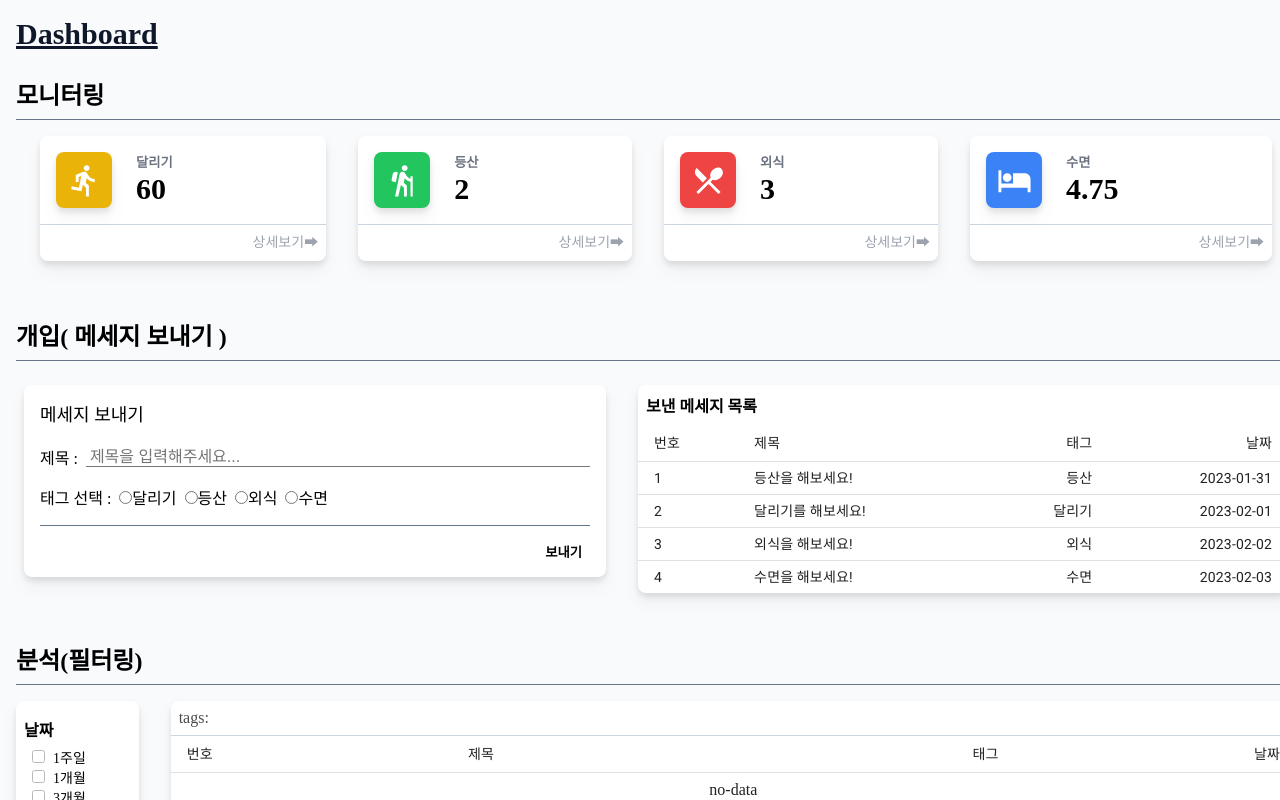
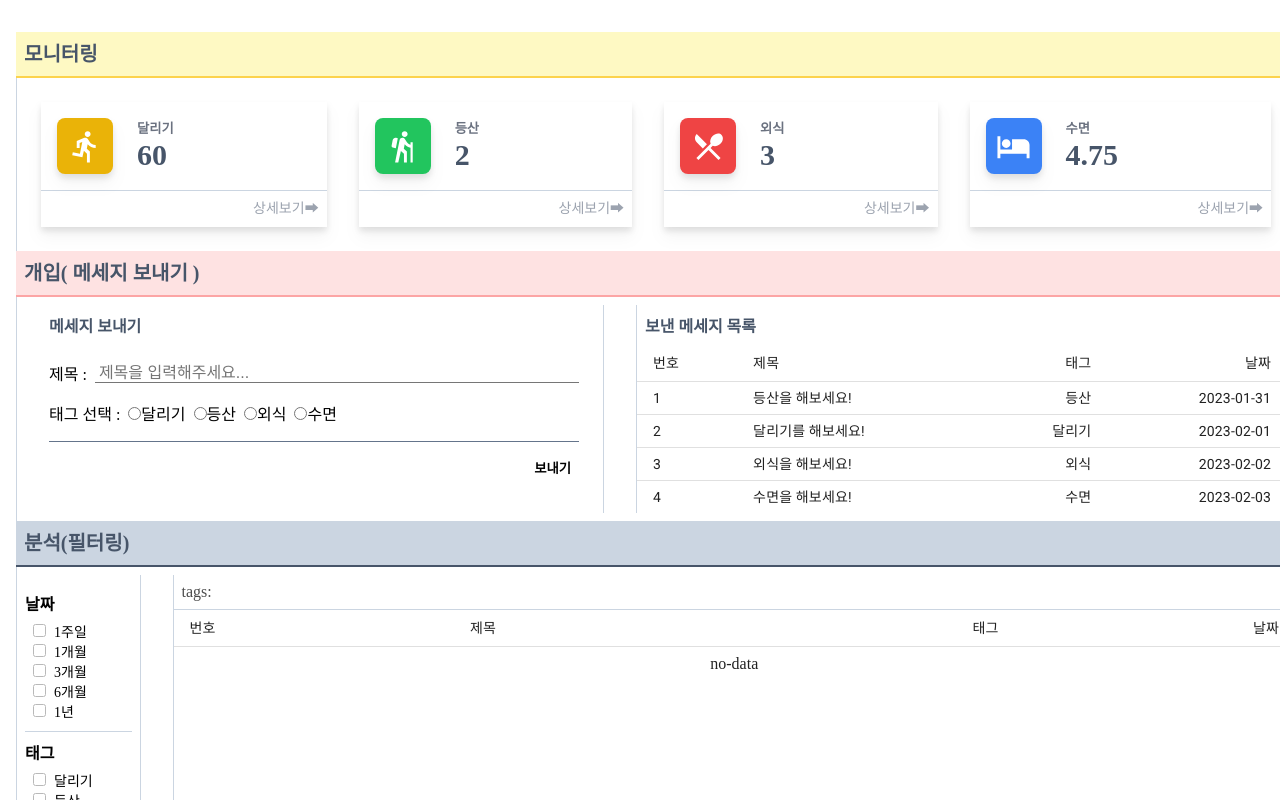
Before and after one commit to menomik1011/nextjs-ts-tailwind-dash, a Next.js app: page / in a window 1280 px wide. Shown: the top 800 px of the page. Built offline with nearby package versions, Linux system fonts and the light colour scheme.

Commit message:
edit css like-notion

```diff
--- a/package.json
+++ b/package.json
@@ -19,6 +19,7 @@
     "@types/react-dom": "18.0.10",
     "eslint": "8.33.0",
     "eslint-config-next": "13.1.6",
+    "firebase": "^9.17.1",
     "next": "13.1.6",
     "react": "18.2.0",
     "react-dom": "18.2.0",
--- a/src/components/main/Monitoring.tsx
+++ b/src/components/main/Monitoring.tsx
@@ -32,11 +32,11 @@ const monitoringList = [
 
 export default function Monitoring() {
   return (
-    <div className="px-2 py-4 flex flex-wrap">
+    <div className="px-2 py-6 flex flex-wrap border-solid border-0 border-x-[1px] border-slate-300">
       {monitoringList.map((item) => (
         <div
           key={item.title}
-          className="mx-4 flex-col grow bg-white drop-shadow-lg rounded-lg"
+          className="mx-4 flex-col grow bg-white drop-shadow-lg"
         >
           <div className="flex p-4">
             <div
@@ -46,7 +46,7 @@ export default function Monitoring() {
             </div>
             <div className="flex-col items-start">
               <h5 className="text-gray-500">{item.title}</h5>
-              <h2 className="text-3xl">{item.score}</h2>
+              <h2 className="text-3xl text-slate-600">{item.score}</h2>
             </div>
           </div>
           <div className="p-2 border-solid border-0 border-t-[1px] border-slate-300 text-right text-sm text-gray-400 ">
--- a/src/pages/_document.tsx
+++ b/src/pages/_document.tsx
@@ -9,7 +9,7 @@ export default function Document() {
           href="https://fonts.googleapis.com/css?family=Roboto:300,400,500,700&display=swap"
         />
       </Head>
-      <body className='bg-slate-50'>
+      <body className='bg-white'>
         <Main />
         <NextScript />
       </body>
--- a/src/pages/index.tsx
+++ b/src/pages/index.tsx
@@ -1,8 +1,4 @@
 import Head from "next/head";
-import DirectionsRunIcon from "@mui/icons-material/DirectionsRun";
-import HikingIcon from "@mui/icons-material/Hiking";
-import LocalDiningIcon from "@mui/icons-material/LocalDining";
-import HotelIcon from "@mui/icons-material/Hotel";
 import { ChangeEvent, FormEvent, MouseEvent, useEffect, useState } from "react";
 import Table from "@mui/material/Table";
 import TableBody from "@mui/material/TableBody";
@@ -11,7 +7,7 @@ import TableContainer from "@mui/material/TableContainer";
 import TableHead from "@mui/material/TableHead";
 import TableRow from "@mui/material/TableRow";
 import Paper from "@mui/material/Paper";
-import Monitoring from "@/components/main/monitoring";
+import Monitoring from "@/components/main/Monitoring";
 
 function createMsgData(
   index: number,
@@ -38,8 +34,6 @@ export default function Home() {
   const [selectedMsgList, setSelectedMsgList] = useState(
     msgLists.filter((row) => selectedTagInFilter.includes(row.tag))
   );
-
-  console.log(selectedTagInFilter);
 
   const onSelectedRadio = (e: ChangeEvent<HTMLInputElement>) => {
     setSelectTag(e.target.value);
@@ -74,10 +68,7 @@ export default function Home() {
     const removeTag = e.currentTarget.textContent?.split(" ")[0];
     const remove = selectedTagInFilter.filter((tag) => tag !== removeTag);
     setSelectedTagInFilter(remove);
-    console.log(e.currentTarget.textContent?.split(" ")[0]);
   };
-
-  useEffect(() => {}, []);
 
   useEffect(() => {
     setSelectedMsgList(
@@ -93,25 +84,27 @@ export default function Home() {
         <meta name="viewport" content="width=device-width, initial-scale=1" />
         <link rel="icon" href="/favicon.ico" />
       </Head>
-      <main className="container mx-auto px-4 pb-8">
-        <h1 className="text-3xl font-bold underline text-slate-900 py-4">
+      <main className="container mx-auto px-4 py-8">
+        {/* <h1 className="text-3xl font-bold underline text-slate-900 py-4">
           Dashboard
-        </h1>
-        <h2 className="border-solid border-0 border-b-[1px] border-slate-500 py-2">
+        </h1> */}
+        <h2 className="p-2 border-solid border-0 border-b-2 border-amber-300 bg-yellow-100 text-xl text-slate-600">
           모니터링
         </h2>
         <Monitoring />
-        <h2 className="border-solid border-0 border-b-[1px] border-slate-500 py-2 mt-8 mb-4">
+        <h2 className="p-2 border-solid border-0 border-b-2 border-red-300 bg-red-100 text-xl text-slate-600">
           개입( 메세지 보내기 )
         </h2>
-        <div className="p-2 flex gap-8">
+        <div className="py-2 px-2 flex border-solid border-0 border-x-[1px] border-slate-300">
           <form
-            className="p-4 bg-white drop-shadow-lg rounded-lg basis-1/2 h-fit"
+            className="px-6 mr-8 flex-col grow bg-white border-solid border-0 border-r-[1px] border-slate-300"
             onSubmit={onSubmitForm}
           >
-            <div className="text-lg mb-4">메세지 보내기</div>
+            <h4 className="py-2 text-md mb-4 text-slate-600">메세지 보내기</h4>
             <div className="flex items-center mb-4">
-              <label htmlFor="title" className="mr-2">제목 : </label>
+              <label htmlFor="title" className="mr-2">
+                제목 :{" "}
+              </label>
               <input
                 className="px-1 bg-transparent border-solid border-0 border-b-[1px] text-[1rem] outline-none grow"
                 id="title"
@@ -138,13 +131,13 @@ export default function Home() {
               ))}
             </div>
             <div className="flex justify-end border-solid border-0 border-t-[1px] border-slate-500 pt-4 px-2">
-              <button className="bg-transparent border-0 font-bold cursor-pointer">보내기</button>
+              <button className="bg-transparent border-0 font-bold cursor-pointer">
+                보내기
+              </button>
             </div>
           </form>
-          <div className=" drop-shadow-lg rounded-lg">
-            <div className="bg-white py-2 rounded-tl-lg rounded-tr-lg">
-              <h4 className="pl-2">보낸 메세지 목록</h4>
-            </div>
+          <div className="border-solid border-0 border-l-[1px] border-slate-300">
+            <h4 className="pl-2 py-2 text-slate-600">보낸 메세지 목록</h4>
             <TableContainer
               component={Paper}
               style={{
@@ -196,11 +189,11 @@ export default function Home() {
             <div>태그 : {msg.tag}</div>
           </div>
         )}
-        <h2 className="border-solid border-0 border-b-[1px] border-slate-500 py-2 mt-8 mb-4">
+        <h2 className="p-2 border-solid border-0 border-b-2 border-slate-600 py-2 text-xl text-slate-600 bg-slate-300">
           분석(필터링)
         </h2>
-        <div className="flex gap-8">
-          <div className="basis-1/12 p-2 bg-white drop-shadow-lg rounded-lg ">
+        <div className="flex border-solid border-0 border-x-[1px] border-b-[1px] border-slate-300 py-2">
+          <div className="basis-1/12 p-2 bg-white mr-8 border-solid border-0 border-r-[1px] border-slate-300">
             {/* 날짜 필터 */}
             <div className="border-solid border-0 border-b-[1px] border-slate-300 py-2">
               <h4 className="mb-2">날짜</h4>
@@ -322,7 +315,7 @@ export default function Home() {
               </ul>
             </div>
           </div>
-          <div className="grow  bg-white drop-shadow-lg rounded-lg h-fit">
+          <div className="grow bg-white border-solid border-0 border-l-[1px] border-slate-300">
             <div className="p-2 border-solid border-0 border-b-[1px] border-slate-300 ">
               <span className="opacity-70">
                 tags:{" "}
```
Also changed, not shown: firebaseConfig.ts (added, +22 -0 lines), 2 other files (tests, documents, lock files or other folders).
